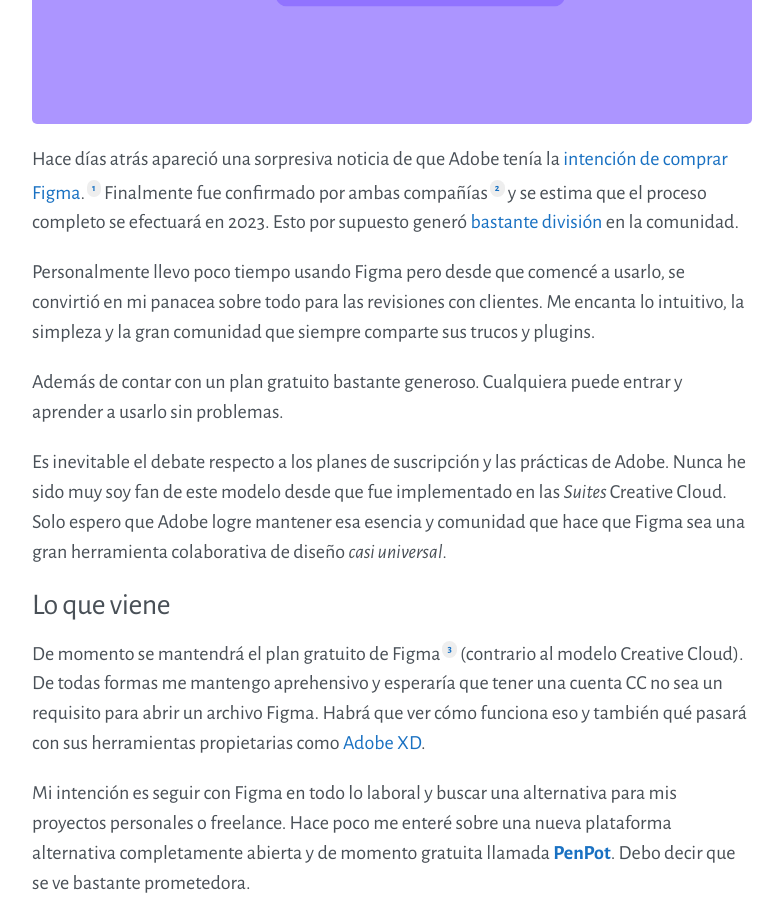
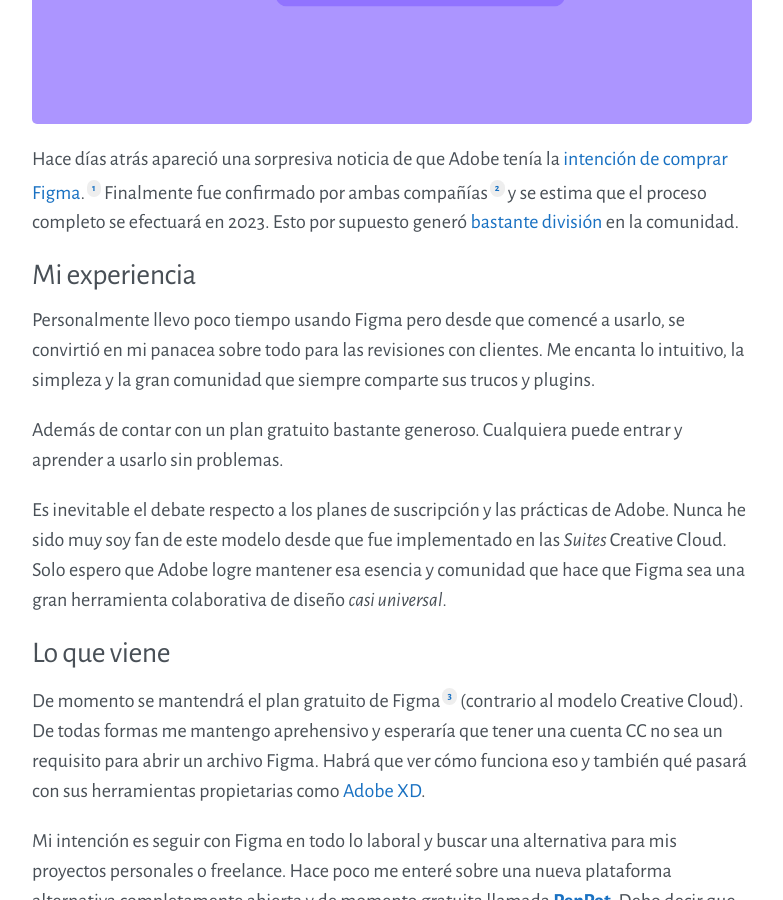
Before and after one commit to darriagada/darriagada.github.io, a Jekyll site: the page built from _posts/2022-09-29-figma.md, in a window 1280 px wide and 900 px high, scrolled down 658 px. Shown: the whole window, without its empty margins (248-1031 px from the left). Built offline with Jekyll 4.4.1, drawn with Linux system fonts in a browser that asks for light colours; comment, search, counter and statistics services are not loaded.

Commit message:
Update 2022-09-29-figma.md

```diff
--- a/_posts/2022-09-29-figma.md
+++ b/_posts/2022-09-29-figma.md
@@ -6,6 +6,8 @@
 ![Emoji](/public/images/posts/figma_hero_2x.png)
 
 Hace días atrás apareció una sorpresiva noticia de que Adobe tenía la [intención de comprar Figma](https://news.adobe.com/news/news-details/2022/Adobe-to-Acquire-Figma/default.aspx).[^1] Finalmente fue confirmado por ambas compañías[^2] y se estima que el proceso completo se efectuará en 2023. Esto por supuesto generó [bastante división](https://prototypr.io/post/adobe-figma-meme) en la comunidad.
+
+## Mi experiencia
 
 Personalmente llevo poco tiempo usando Figma pero desde que comencé a usarlo, se convirtió en mi panacea sobre todo para las revisiones con clientes. Me encanta lo intuitivo, la simpleza y la gran comunidad que siempre comparte sus trucos y plugins.
 
```
